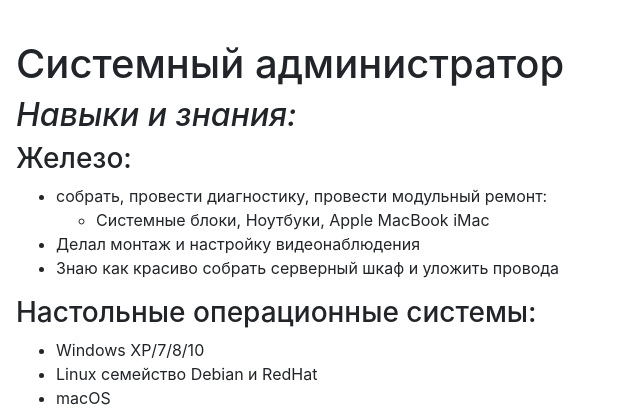
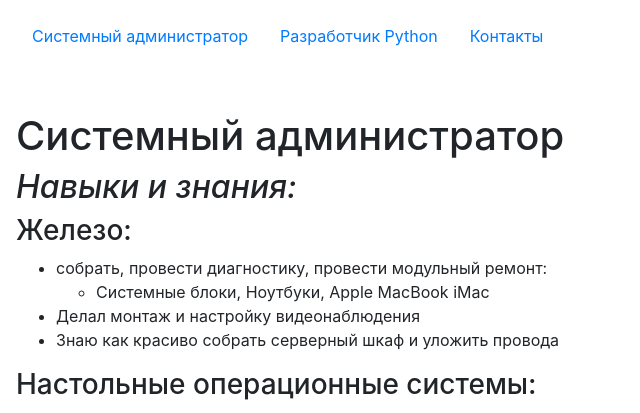
Before and after one commit to Hazzari/aleksan_site_project, a Django app: page / in a window 1280 px wide. Shown: the top 413 px of the page, without its empty margins (0-640 px from the left). Run offline with Django 3.2, Linux system fonts and the light colour scheme; some libraries are stand-ins or nearby versions.

Commit message:
add nav bar to index.html

```diff
--- a/templates/homepage/index.html
+++ b/templates/homepage/index.html
@@ -4,6 +4,19 @@
 {% endblock %}
 
 {% block body %}
+    <div class="p-3">
+        <ul class="nav">
+            <li class="nav-item">
+                <a class="nav-link active" href="#">Системный администратор</a>
+            </li>
+            <li class="nav-item">
+                <a class="nav-link" href="#">Разработчик Python</a>
+            </li>
+            <li class="nav-item">
+                <a class="nav-link" href="#">Контакты</a>
+            </li>
+        </ul>
+    </div>
     <div class="mx-auto my-2 my-sm-3 my-lg-4 p-3">
         <h1>Системный администратор</h1>
         <h2><em>Навыки и знания:</em></h2>
```
